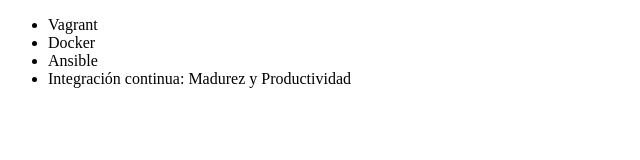
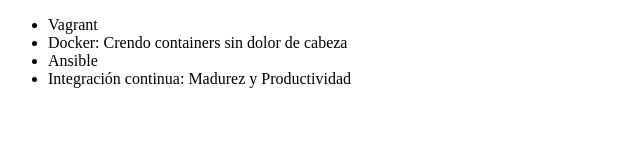
Before and after one commit to Levram23/alura-git-4, a plain HTML site: page index.html in a window 1280 px wide. Shown: the whole page, without its empty margins (0-640 px from the left). Drawn offline with Linux system fonts and the light colour scheme.

Commit message:
corrigiendo el nombre del curso de docker

```diff
--- a/index.html
+++ b/index.html
@@ -7,7 +7,7 @@
 <body>
      <ul>
          <li> Vagrant </li>
-         <li> Docker </li>
+         <li> Docker: Crendo containers sin dolor de cabeza </li>
          <li> Ansible </li>
          <li> Integración continua: Madurez y Productividad </li>
      </ul>
```
